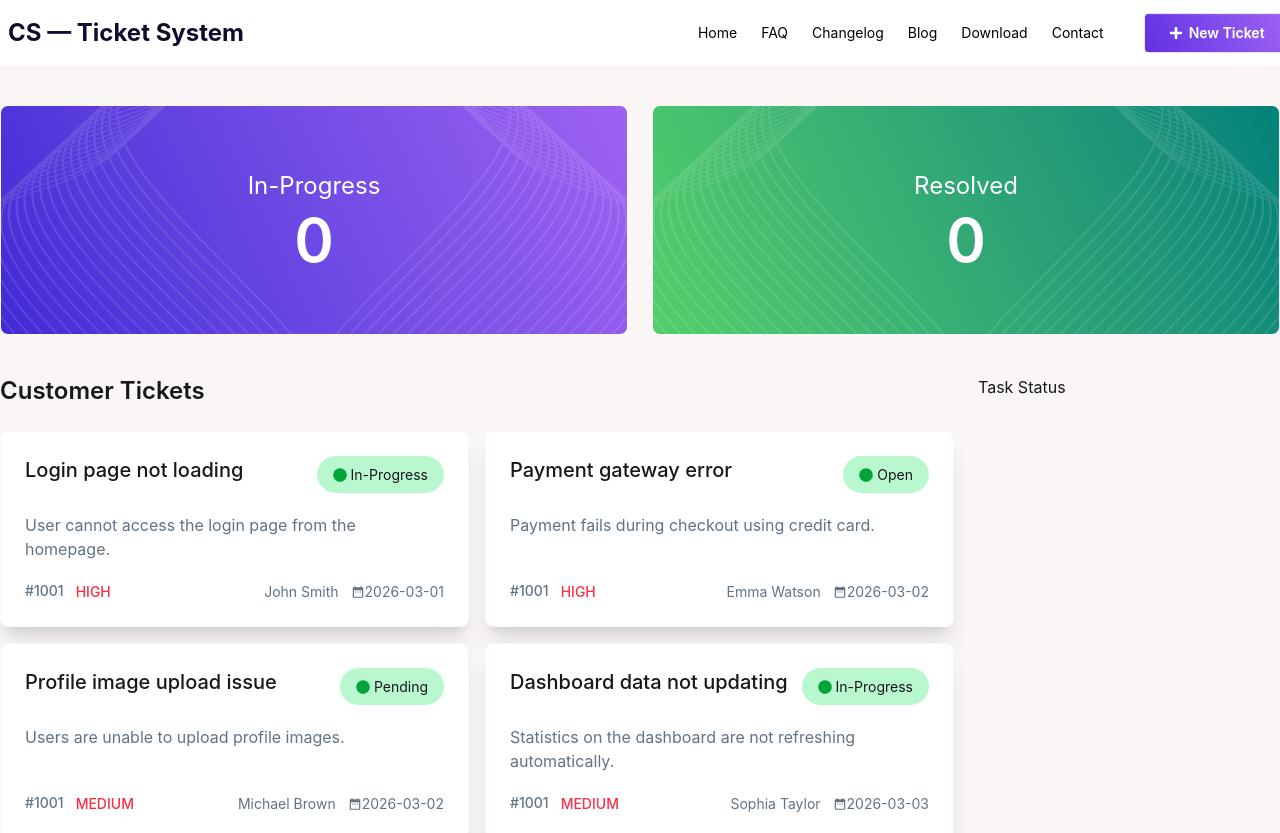
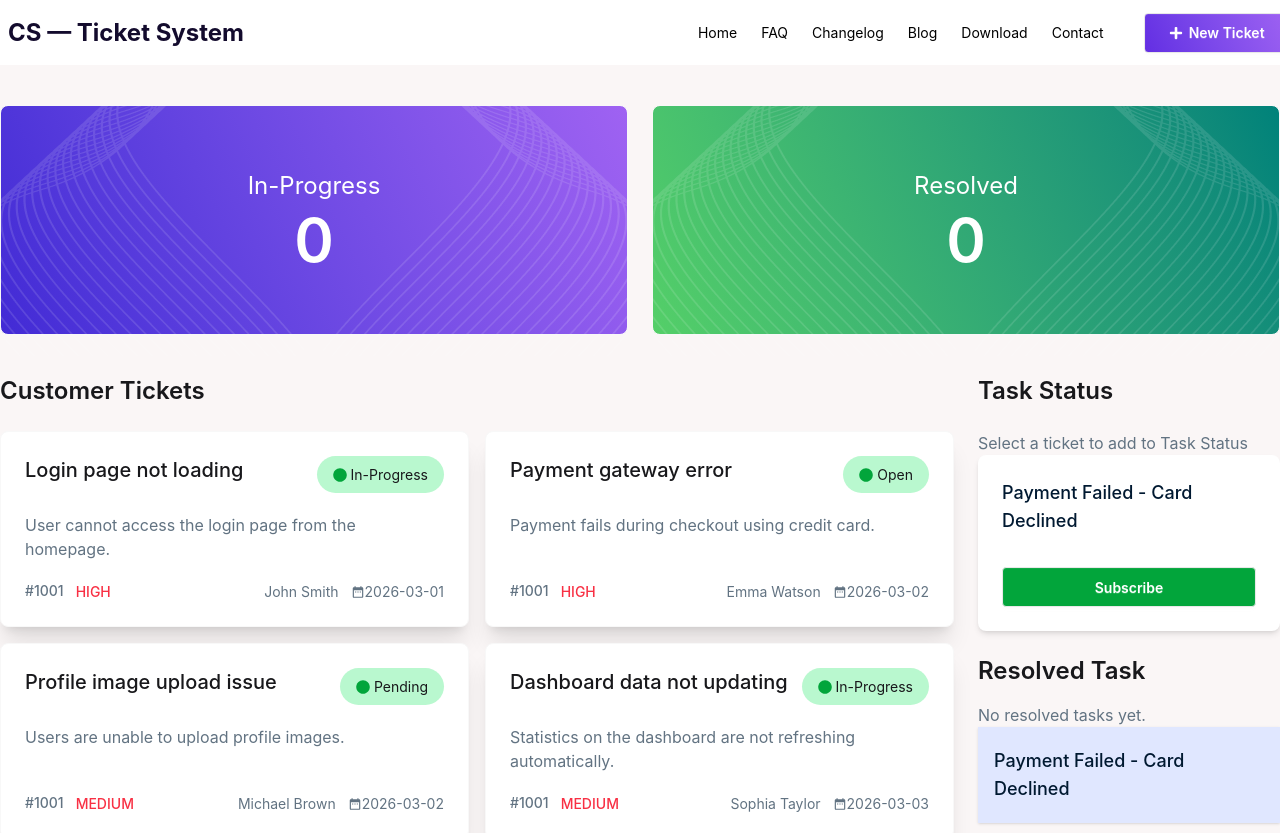
Before and after one commit to Tamanna5092/ticket-service, a React (Vite) app: page / in a window 1280 px wide. Shown: the top 833 px of the page. Built offline with nearby package versions, Linux system fonts and the light colour scheme.

Commit message:
task status

```diff
--- a/src/components/TicketContainer/TaskStatus/TaskStatus.jsx
+++ b/src/components/TicketContainer/TaskStatus/TaskStatus.jsx
@@ -1,9 +1,38 @@
-import React from 'react'
+import React from "react";
 
 export default function TaskStatus() {
   return (
     <div>
-      <h1>Task Status</h1>
+      <h1 className="text-2xl font-semibold">Task Status</h1>
+      <div className="mt-6">
+        {/* status 1 */}
+        <div>
+          <p className="text-[#627382]">
+            Select a ticket to add to Task Status
+          </p>
+        </div>
+        {/* status 2 */}
+        <div className="card bg-base-100 shadow-md">
+          <div className="card-body">
+            <h2 className="text-lg text-[#001931] font-medium">
+              Payment Failed - Card Declined
+            </h2>
+            <div className="mt-6">
+              <button className="btn w-full bg-[#02A53B] font-semibold text-white">
+                Subscribe
+              </button>
+            </div>
+          </div>
+        </div>
+        {/* status 3 */}
+        <div className="mt-6">
+          <h1 className="text-2xl font-semibold mb-4">Resolved Task</h1>
+          <p className="text-[#627382]">No resolved tasks yet.</p>
+          <h2 className="text-lg text-[#001931] font-medium px-4 py-5 bg-[#E0E7FF] shadow">
+            Payment Failed - Card Declined
+          </h2>
+        </div>
+      </div>
     </div>
-  )
+  );
 }
```
